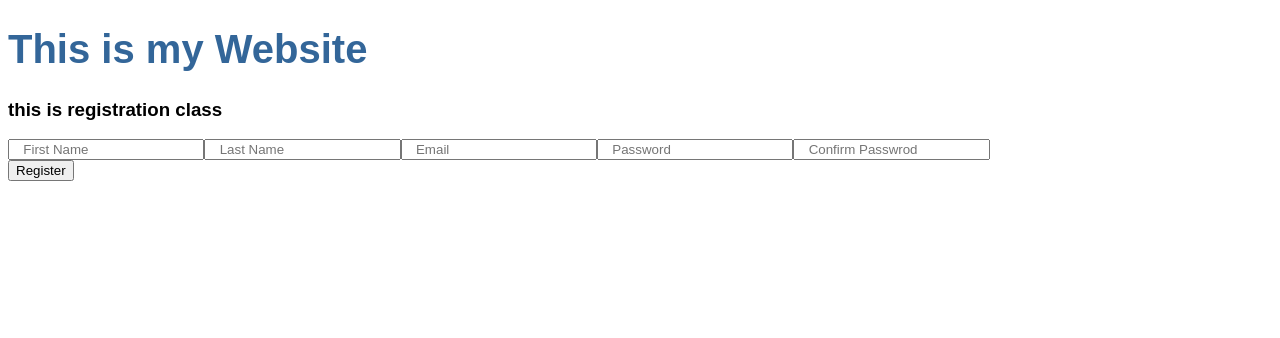
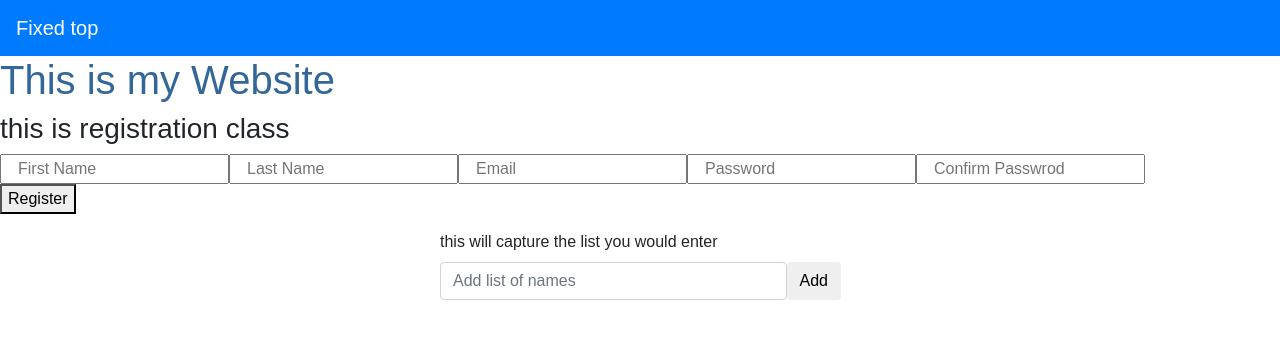
Before and after one commit to saeed-ghasemi/myWeb, an Angular app: page / in a window 1280 px wide. Shown: the top 338 px of the page. Built offline with nearby package versions, Linux system fonts and the light colour scheme.

Commit message:
added the List of names to the project

```diff
--- a/src/app/app.component.html
+++ b/src/app/app.component.html
@@ -1,3 +1,11 @@
+<nav class="navbar navbar-dark bg-primary">
+  <!-- Navbar content -->
+  <a class="navbar-brand" href="#">Fixed top</a>
+
+</nav>
+
+
 <h1>{{title}}</h1>
 <!--this is the instance of the component "registration"-->
 <app-registration></app-registration>
+<app-list></app-list>
--- a/src/app/app.module.ts
+++ b/src/app/app.module.ts
@@ -3,11 +3,13 @@ import { NgModule } from '@angular/core';
 
 import { AppComponent } from './app.component';
 import { RegistrationComponent } from './registration/registration.component';
+import { ListComponent } from './list/list.component';
 
 @NgModule({
   declarations: [
     AppComponent,
     RegistrationComponent,
+    ListComponent,
   ],
   imports: [
     BrowserModule
--- /dev/null
+++ b/src/app/list/list.component.css
@@ -0,0 +1,8 @@
+body{
+  padding: 0;
+  margin: 0;
+}
+form{
+  max-width: 25em;
+  margin: 1em auto;
+}
--- /dev/null
+++ b/src/app/list/list.component.html
@@ -0,0 +1,19 @@
+<div class="container">
+  <form>
+    <div class="form-group">
+      <label>this will capture the list you would enter</label>
+      <div class="input-group-prepend">
+        <!--#(hashtak) sign define a variable in the input-->
+        <input type="text" #list class="form-control" placeholder="Add list of names" name="list" ngModel>
+        <button class="btn btn-default" (click)="addList (list.value)">Add</button>
+        <!--calls the entered value from the above variable, to capture it we need to
+        define an array in the list.component.ts-->
+      </div>
+    </div>
+    <div class="data">
+      <ul class="list-instyled">
+        <li *ngFor="let nameList of listArray">{{nameList}}</li>
+      </ul>
+    </div>
+  </form>
+</div>
--- /dev/null
+++ b/src/app/list/list.component.ts
@@ -0,0 +1,23 @@
+import { Component, OnInit } from '@angular/core';
+
+@Component({
+  selector: 'app-list',
+  templateUrl: './list.component.html',
+  styleUrls: ['./list.component.css']
+})
+export class ListComponent implements OnInit {
+  // listArray: Array<String>
+
+  listArray=[]
+
+  addList(value) {
+    this.listArray.push(value)
+    console.log(this.listArray)
+
+  }
+  constructor() { }
+
+  ngOnInit() {
+  }
+
+}
--- a/src/index.html
+++ b/src/index.html
@@ -7,6 +7,7 @@
 
   <meta name="viewport" content="width=device-width, initial-scale=1">
   <link rel="icon" type="image/x-icon" href="favicon.ico">
+  <link rel="stylesheet" href="https://maxcdn.bootstrapcdn.com/bootstrap/4.0.0/css/bootstrap.min.css" integrity="sha384-Gn5384xqQ1aoWXA+058RXPxPg6fy4IWvTNh0E263XmFcJlSAwiGgFAW/dAiS6JXm" crossorigin="anonymous">
 </head>
 <body>
   <app-root></app-root>
```
Also changed, not shown: 1 other file (tests, documents, lock files or other folders).
